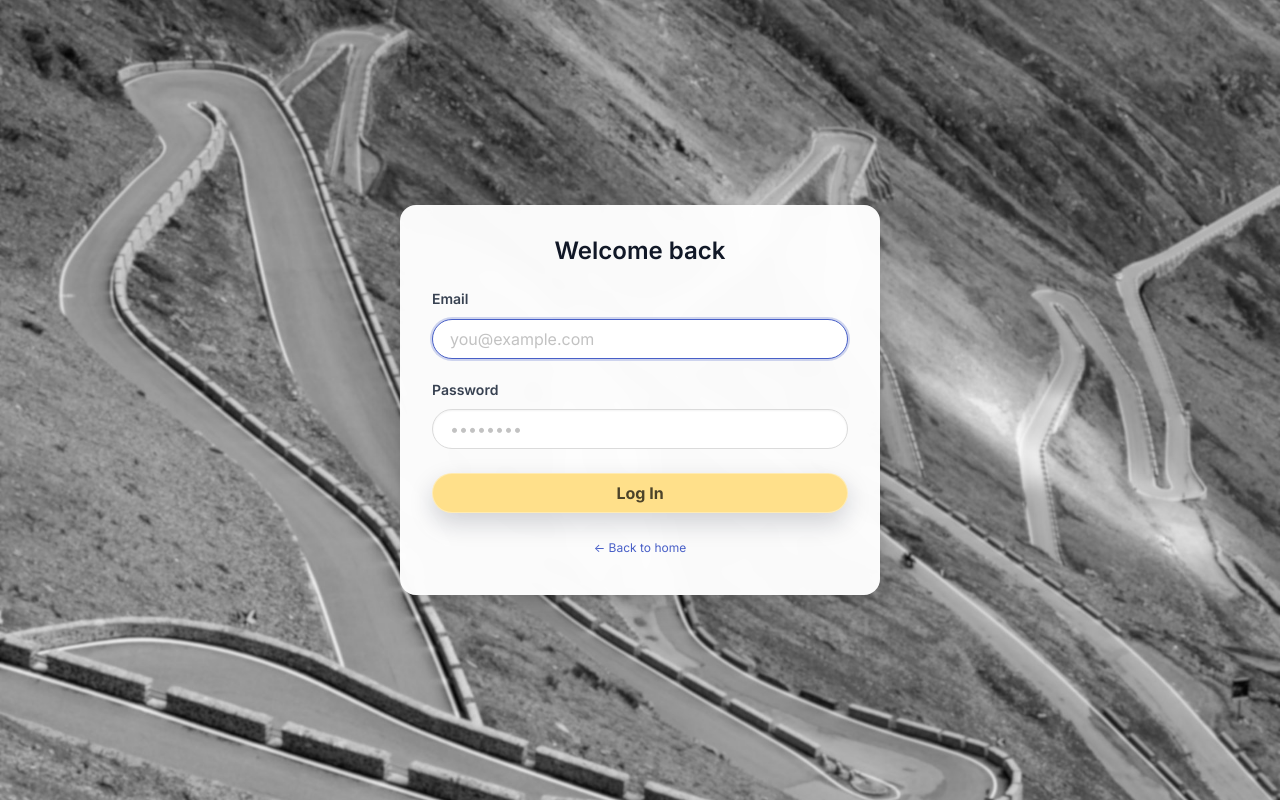
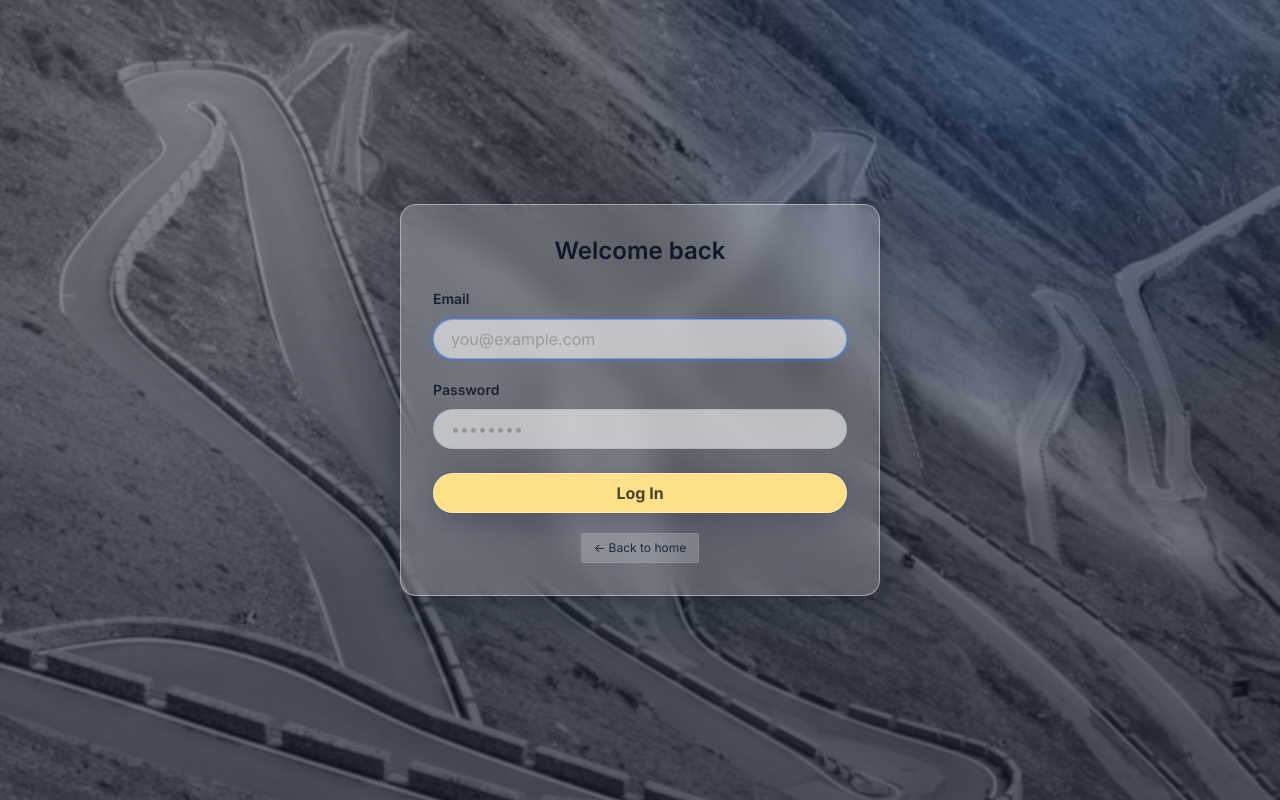
Before and after one commit to didactor91/TorToise-GPS, a React (Vite) app in the folder track-app/: page /login in a window 1280 px wide. Built offline with nearby package versions, Linux system fonts and the light colour scheme; no server answers.

Commit message:
feat(auth-ui): apply glass style to landing/login/register
- upgrade AuthShell with glass overlay and modern translucent card\n- align auth form controls and ghost button with new glass system\n- keep visual consistency with PageShell sections

```diff
--- a/track-app/src/components/shared/AuthShell.sass
+++ b/track-app/src/components/shared/AuthShell.sass
@@ -3,6 +3,7 @@
   background-size: cover
   background-position: center
   background-color: var(--color-bg-fallback)
+  position: relative
   min-height: 100dvh
   display: flex
   flex-direction: column
@@ -11,19 +12,32 @@
   padding: var(--space-4)
   gap: var(--space-6)
 
+.auth-shell::before
+  content: ''
+  position: absolute
+  inset: 0
+  background: radial-gradient(circle at 16% 12%, rgba(255,255,255,0.18), transparent 38%), radial-gradient(circle at 82% 0%, rgba(59,130,246,0.24), transparent 34%), linear-gradient(180deg, rgba(15,23,42,0.45) 0%, rgba(15,23,42,0.62) 100%)
+  z-index: 0
+
 .auth-shell__hero
+  position: relative
+  z-index: 1
   text-align: center
   color: var(--color-text-on-dark)
   text-shadow: 0 2px 8px rgba(0,0,0,0.5)
 
 .auth-shell__card
-  background: var(--color-bg-card)
+  position: relative
+  z-index: 1
+  background: rgba(255, 255, 255, 0.2)
+  border: 1px solid rgba(255, 255, 255, 0.42)
   border-radius: var(--radius-lg)
-  box-shadow: var(--shadow-card)
+  box-shadow: var(--shadow-glass)
   padding: var(--space-8)
   width: 100%
   max-width: var(--form-max-w)
-  backdrop-filter: blur(8px)
+  backdrop-filter: blur(14px)
+  -webkit-backdrop-filter: blur(14px)
 
   // Ensure Bulma .field blocks never collapse margin
   .field
@@ -42,4 +56,4 @@
     margin-bottom: var(--space-2)
     font-weight: 600
     font-size: var(--text-sm)
-    color: var(--color-text-body)
+    color: rgba(17, 24, 39, 0.9)
--- a/track-app/src/components/shared/AuthShell.tsx
+++ b/track-app/src/components/shared/AuthShell.tsx
@@ -11,7 +11,7 @@ function AuthShell({ children, hero }: AuthShellProps) {
   return (
     <section className="auth-shell">
       {hero && <div className="auth-shell__hero">{hero}</div>}
-      <div className="auth-shell__card">
+      <div className="auth-shell__card glass-card">
         {children}
       </div>
     </section>
--- a/track-app/src/index.css
+++ b/track-app/src/index.css
@@ -159,6 +159,31 @@ body {
   box-shadow: 0 0 0 0.2rem rgba(59, 130, 246, 0.18);
 }
 
+.auth-shell__card .input,
+.auth-shell__card .textarea,
+.auth-shell__card .select select {
+  background: var(--glass-input);
+  border-color: rgba(148, 163, 184, 0.35);
+  box-shadow: none;
+}
+
+.auth-shell__card .input:focus,
+.auth-shell__card .textarea:focus,
+.auth-shell__card .select select:focus {
+  border-color: rgba(59, 130, 246, 0.55);
+  box-shadow: 0 0 0 0.2rem rgba(59, 130, 246, 0.18);
+}
+
+.auth-shell__card .button.is-ghost {
+  background: rgba(255, 255, 255, 0.2);
+  border: 1px solid rgba(148, 163, 184, 0.35);
+  color: #1f2937;
+}
+
+.auth-shell__card .button.is-ghost:hover {
+  background: rgba(255, 255, 255, 0.35);
+}
+
 .page-shell__content .tabs.is-toggle li a {
   background: rgba(255, 255, 255, 0.42);
   border-color: rgba(148, 163, 184, 0.35);
```
